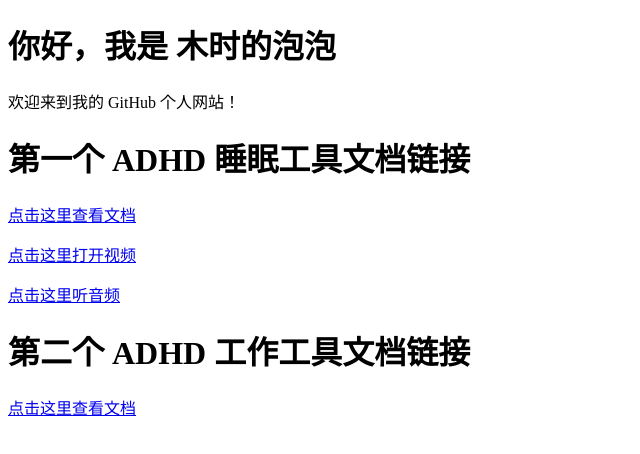
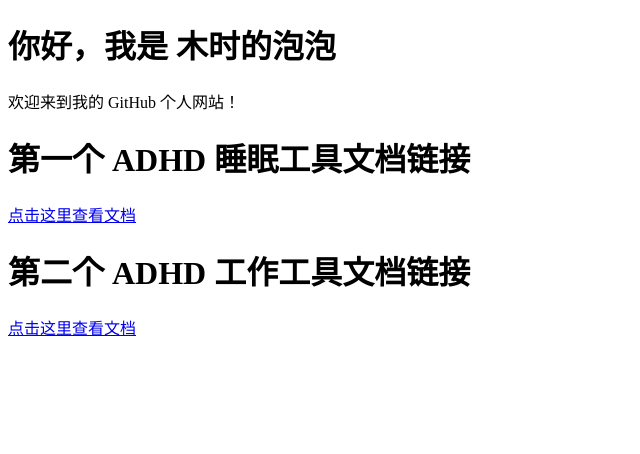
Before and after one commit to mushipaopao/mushipaopao.github.io, a plain HTML site: page index.html in a window 1280 px wide. Shown: the whole page, without its empty margins (0-640 px from the left). Drawn offline with Linux system fonts and the light colour scheme.

Commit message:
Update index.html

```diff
--- a/index.html
+++ b/index.html
@@ -10,8 +10,6 @@
 
   <h1>第一个 ADHD 睡眠工具文档链接</h1>
   <p><a href="https://acn5q86ul3jz.feishu.cn/wiki/Qh7QwbHWqi2CT1kPO8Hcsizcnpb?from=from_copylink" target="_blank">点击这里查看文档</a></p>
-  <p><a href="http://73.223.189.126:15800/vnc.html?autoconnect=true&show_dot=true&&host=73.223.189.126&port=15900&resize=scale" target="_blank">点击这里打开视频</a></p>
-  <p><a href="http://73.223.189.126:8000/stream" target="_blank">点击这里听音频</a></p>
 
   <h1>第二个 ADHD 工作工具文档链接</h1>
   <p><a href="https://acn5q86ul3jz.feishu.cn/wiki/Lz37wjPPRifXPLkeA8WcRxO8nde?from=from_copylink" target="_blank">点击这里查看文档</a></p>
```
